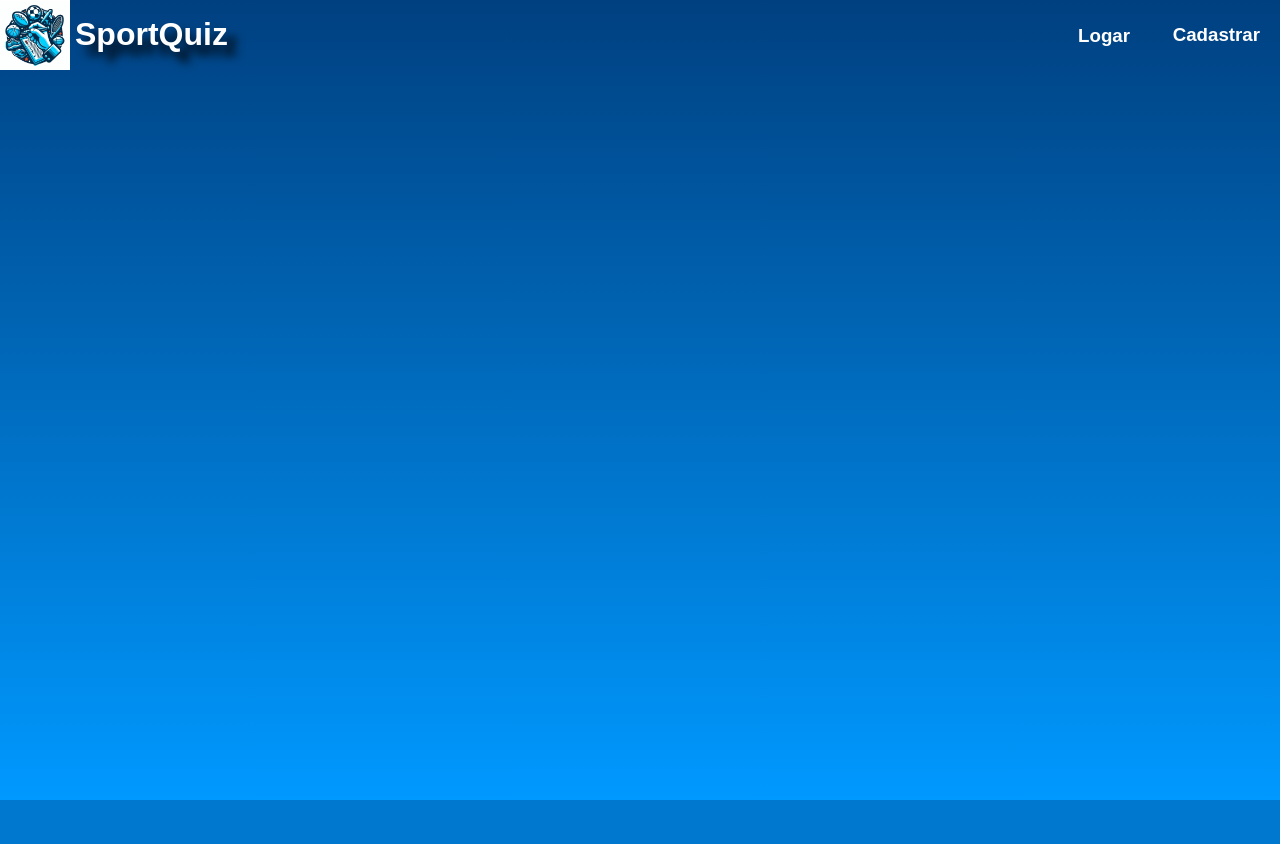
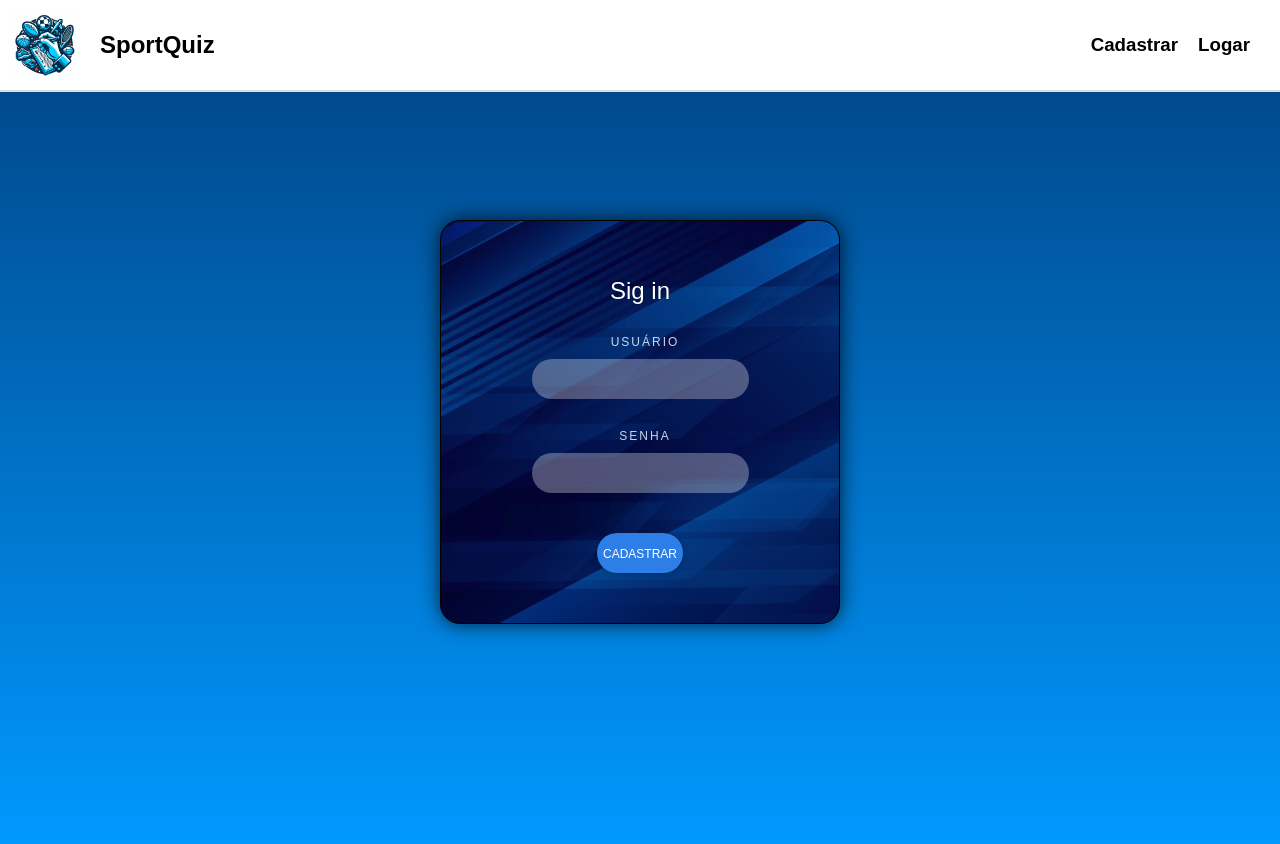
Before and after one commit to MiguelCosta07/TCC_SportQuiz, a PHP site: page /cadastro.php in a window 1280 px wide. Before the commit the page ends 800 px from the top, so only its background shows below. Run offline with PHP 8.4, Linux system fonts and the light colour scheme.

Commit message:
form de login e cadastro

```diff
--- a/cadastro.php
+++ b/cadastro.php
@@ -5,12 +5,25 @@
     <meta name="viewport" content="width=device-width, initial-scale=1.0">
     <link rel="stylesheet" href="estilo.css">
     <title>SportQuiz</title>
-    <img class="logo" alt="imagemquiz" src="/imagem/testequiz.jpg">
-    <h1><a href="index.php">SportQuiz</a></h1>
-    <h3 class="cadas"><a href="cadastro.php">Cadastrar</a></h3>
-    <h3 class="login"><a href="login.php">Logar</a></h3>
 </head>
 <body>
-
+    <nav class="navbar">
+        <img class="logo" alt="imagemquiz" src="/imagem/testequiz.jpg">
+        <h1><a href="index.php">SportQuiz</a></h1>
+        <div class="nav-links">
+            <h3 class="cadas"><a href="cadastro.php">Cadastrar</a></h3>
+            <h3><a href="login.php">Logar</a></h3>
+        </div>
+    </nav>
+    <div class="login">
+        <form>
+            <h1>Sig in</h1>
+            <label for="usuario">Usuário</label>
+            <input type="text" id="usuario">
+            <label for="senha">Senha</label>
+            <input type="password" id="senha">
+            <button class="lcbtn" type="submit">Cadastrar</button>
+        </form>
+    </div>
 </body>
 </html>
--- a/estilo.css
+++ b/estilo.css
@@ -1,78 +1,193 @@
-
 body {
     background: linear-gradient(180deg, #004080, #0099ff);
-    height: 100vh;
+    height: 100%;
+    margin: 0px;
+    font-family: Arial, sans-serif;
+    display: flex;
+    justify-content: center;
+    align-items: center;
+}
+
+.navbar {
+    background-color: white;
+    display: flex;
+    align-items: center;
+    padding: 10px;
+    border-bottom: 2px solid #ddd;
+    width: 100%;
+    position: absolute;
+    top: 0;
+    left: 0;
+    box-sizing: border-box;
+}
+
+.navbar .logo {
+    width: 70px;
+    margin-right: 20px;
+}
+
+.navbar h1 {
+    flex: 1;
+    text-align: left;
+    color: black;
     margin: 0;
-    font-family: Arial, sans-serif;
+    font-size: 24px;
 }
-h1 {
-    text-align: center;
-    color: white;
-    text-shadow: 10px 10px 10px black;
-    margin-left: 75px;
-    margin-right: 1250px;
-    margin-top: -58px;
+
+.navbar .nav-links {
+    display: flex;
+    gap: 20px;
+    margin-right: 20px;
 }
-.logo {
-    width: 70px;
-    margin-top: 0px;
+
+.nav-links h3 {
+    margin: 0;
 }
-.cadas {
-    color: white;
-    text-align: right;
-    margin-right: 20px;
-    margin-top: -50px;
+
+.nav-links a {
+    color: black;
 }
-.login {
-    color: white;
-    text-align: right;
-    margin-right: 150px;
-    margin-top: -40px;
-}
-h3:hover{
+
+.nav-links h3:hover {
     font-size: 20px;
     transition: all 1s;
 }
+
+.esporte-container {
+    display: flex;
+    justify-content: center;
+    flex-wrap: wrap;
+    margin-top: 20px;
+    padding-top: 85px;
+    padding-bottom: 85px;
+}
+
 form {
-    display: inline-block;
-    margin-left: 500px;
-    margin-top: 100px;
+    display: flex;
+    flex-direction: column;
+    align-items: center;
+    gap: 10px;
 }
-.sport {
+
+.esporte {
     margin-top: 20px;
     margin-right: 20px;
     width: 150px;
     height: 150px;
     object-fit: cover;
-    border-radius: 8px;
+    border-radius: 12px;
+    border: 2px solid black;
+    transition: transform 0.5s;
 }
-.name {
+
+.esporte:hover {
+    animation: spin 1s forwards;
+    transform: scale(1.2);
+}
+
+@keyframes spin {
+    from {
+        transform: rotateY(0deg);
+    }
+    to {
+        transform: rotateY(180deg);
+    }
+}
+
+.nome {
     text-align: center;
 }
+
 .opcao {
     display: inline-block;
     margin: 10px;
     text-align: center;
     cursor: pointer;
+}
 
-}
 .opcao:hover {
     background-color: rgb(74, 74, 255);
     transition: all 1s;
 }
+
 .confirmar {
     padding: 8px;
     border-radius: 10px;
     box-shadow: 10px 10px 10px black;
     color: white;
-    margin-left: 178px;
     background-color: rgb(0, 0, 86);
 }
+
 .confirmar:hover {
     background-color: blue;
-   transition: all 50ms;
+    transition: all 50ms;
 }
-a{
+
+a {
     text-decoration: none;
     color: inherit;
 }
+
+.login {
+    border: 1px solid black;
+    width: 90%;
+    max-width: 400px;
+    height: auto;
+    background: url(imagem/fundologin.jpg);
+    color: white;
+    border-radius: 20px;
+    box-shadow: 0px 0px 20px rgba(0,0,0,0.75);
+    background-size: cover;
+    background-position: center;
+    overflow: hidden;
+    padding: 40px;
+    box-sizing: border-box;
+    backdrop-filter: brightness(40%);
+    margin: 220px;
+}
+
+.login h1 {
+    font-weight: normal;
+    font-size: 24px;
+    text-shadow: 0px 0px 2px rgba(0,0,0,0.5);
+    margin-bottom: 20px;
+}
+
+label {
+    color: rgba(255, 255, 255, 0.8);
+    text-transform: uppercase;
+    font-size: 12px;
+    letter-spacing: 2px;
+    padding-left: 10px;
+}
+
+input {
+    background: rgba(255, 255, 255, 0.3);
+    height: 40px;
+    line-height: 40px;
+    border-radius: 20px;
+    padding: 0px 20px;
+    border: none;
+    margin-bottom: 20px;
+    color: white;
+}
+
+.lcbtn {
+    background: rgb(45, 126, 231);
+    height: 40px;
+    line-height: 40px;
+    border-radius: 20px;
+    border: none;
+    margin: 10px 0px;
+    box-shadow: 0px 0px 5px rgba(0,0,0,0.3);
+    color: white;
+    font-size: 12px;
+    text-transform: uppercase;
+    cursor: pointer;
+}
+
+.lcbtn:hover {
+    background: rgb(30, 100, 200);
+    font-size: 13   px;
+    transition: all 1s;
+}
```
Also changed, not shown: index.php (+19 -14 lines), login.php (+18 -5 lines), imagem/fundologin.jpg (added).
